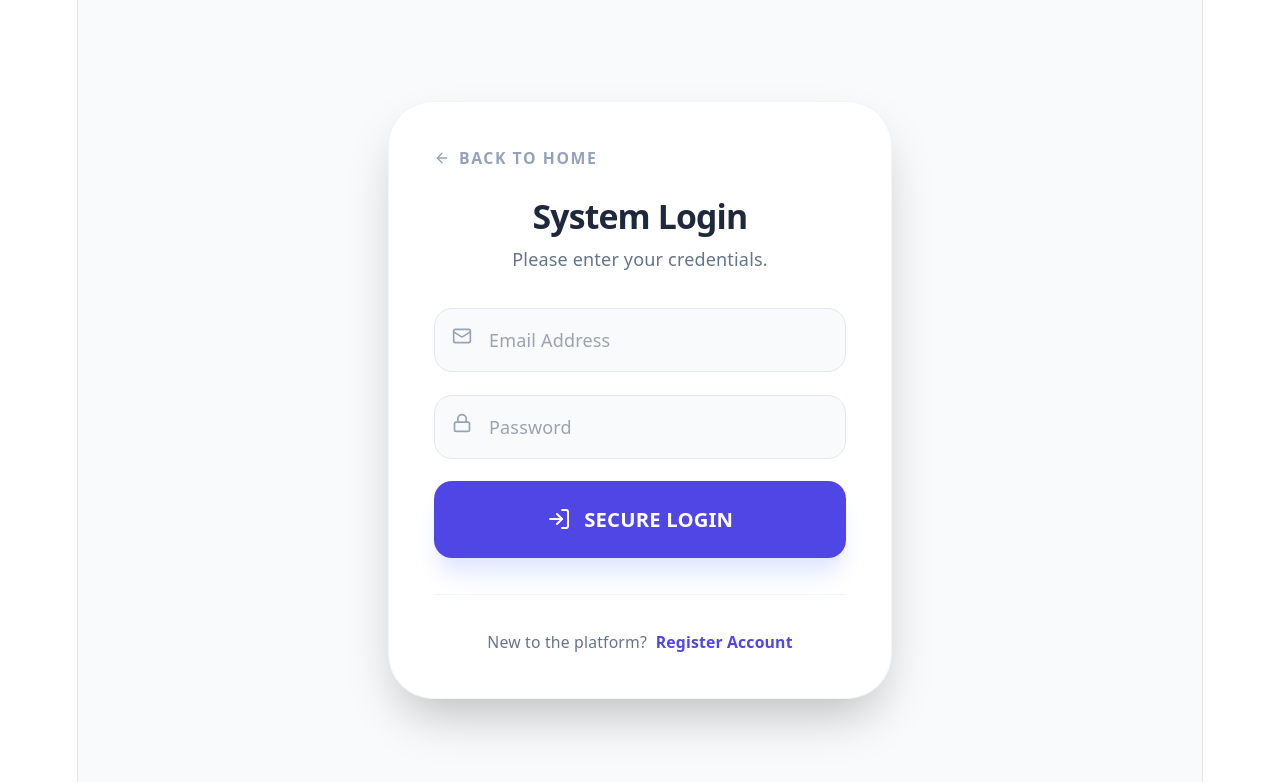
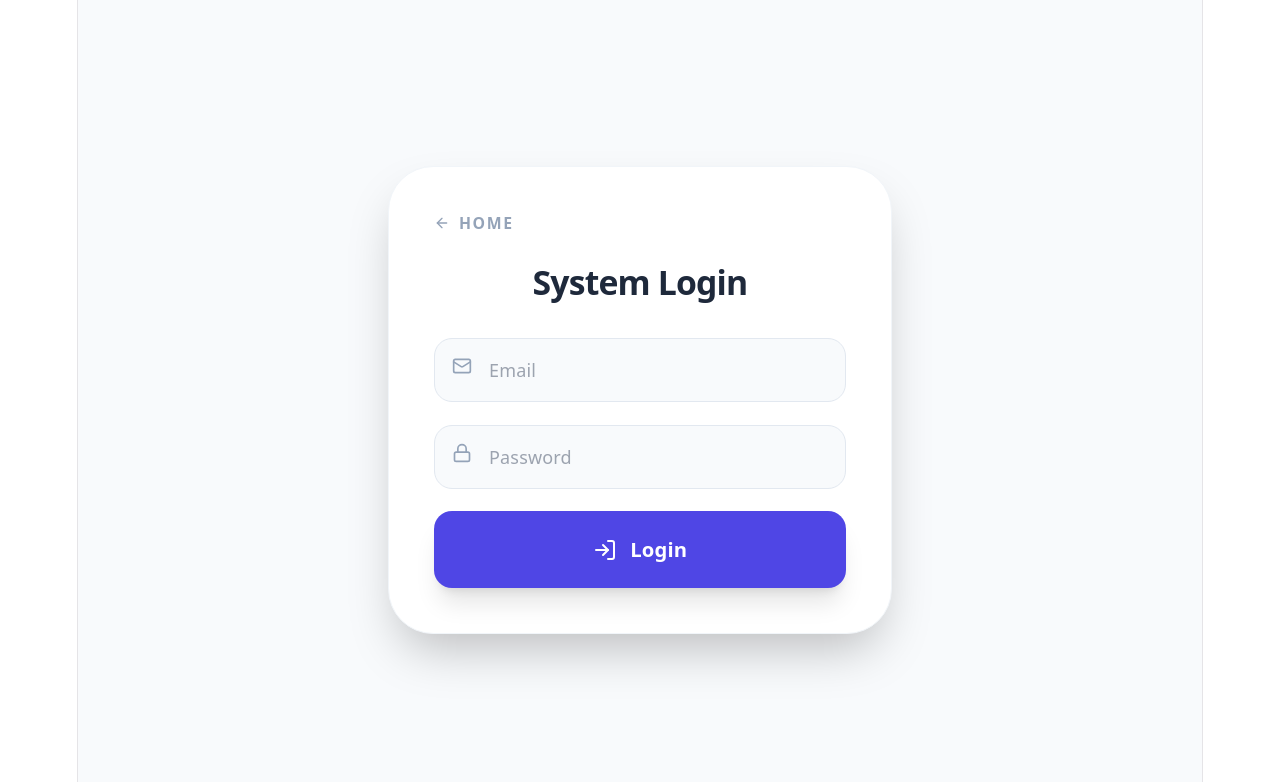
Before and after one commit to balaji1016-gif/HealthAI, a React (Vite) app in the folder healthcare-frontend/: page /login in a window 1280 px wide. Shown: the top 782 px of the page. Built offline with nearby package versions, Linux system fonts and the light colour scheme.

Commit message:
Update AuthLogin.jsx

```diff
--- a/healthcare-frontend/src/pages/AuthLogin.jsx
+++ b/healthcare-frontend/src/pages/AuthLogin.jsx
@@ -16,30 +16,28 @@ const AuthLogin = () => {
     try {
       const res = await login(formData);
 
-      // Your Java backend returns the Patient object directly in res.data
       if (res.data && res.data.email) {
         const user = res.data;
-        const role = user.role; // Extract role (DOCTOR or PATIENT)
+        // Convert to uppercase to match App.jsx ProtectedRoute expectations
+        const role = user.role ? user.role.toUpperCase() : 'PATIENT';
 
-        // 1. Save data exactly how App.jsx ProtectedRoute expects it
         localStorage.setItem('user', JSON.stringify(user));
         localStorage.setItem('role', role);
         localStorage.setItem('token', 'authenticated_session_active');
 
-        toast.success(`Welcome, ${user.name || 'User'}`);
+        toast.success(`Access Granted: Dr. ${user.name || 'User'}`);
 
-        // 2. Navigation - Matching the paths in your App.jsx exactly
+        // Navigation matching App.jsx paths exactly
         if (role === 'DOCTOR') {
           navigate('/doctor-dashboard');
         } else {
           navigate('/patient-dashboard');
         }
       } else {
-        toast.error("Login failed: Unexpected data format from server.");
+        toast.error("Login failed: User data missing.");
       }
     } catch (err) {
       console.error("Login Error:", err);
-      // Handle Spring Boot string response or generic error
       const errorMsg = typeof err.response?.data === 'string'
         ? err.response.data
         : "Invalid email or password.";
@@ -56,20 +54,17 @@ const AuthLogin = () => {
           onClick={() => navigate('/')}
           className="mb-6 flex items-center gap-2 text-slate-400 hover:text-indigo-600 transition-colors font-bold text-sm uppercase tracking-widest"
         >
-          <ArrowLeft size={16} /> Back to Home
+          <ArrowLeft size={16} /> Home
         </button>
 
-        <div className="mb-8">
-          <h2 className="text-3xl font-black text-slate-800 mb-2 tracking-tight">System Login</h2>
-          <p className="text-slate-500 font-medium">Please enter your credentials.</p>
-        </div>
+        <h2 className="text-3xl font-black text-slate-800 mb-8 tracking-tight">System Login</h2>
 
         <form onSubmit={handleLogin} className="space-y-5">
           <div className="relative">
             <Mail className="absolute left-4 top-4 text-slate-400" size={20} />
             <input
               type="email"
-              placeholder="Email Address"
+              placeholder="Email"
               required
               className="w-full pl-12 pr-4 py-4 bg-slate-50 border border-slate-200 rounded-2xl focus:ring-2 focus:ring-indigo-500 outline-none transition-all font-medium"
               onChange={(e) => setFormData({ ...formData, email: e.target.value })}
@@ -90,20 +85,11 @@ const AuthLogin = () => {
           <button
             type="submit"
             disabled={loading}
-            className="w-full py-5 bg-indigo-600 text-white rounded-2xl font-black text-lg shadow-xl shadow-indigo-100 hover:bg-indigo-700 transition-all active:scale-95 flex items-center justify-center gap-3 mt-4"
+            className="w-full py-5 bg-indigo-600 text-white rounded-2xl font-black text-lg shadow-xl hover:bg-indigo-700 transition-all active:scale-95 flex items-center justify-center gap-3"
           >
-            {loading ? "AUTHENTICATING..." : <><LogIn size={24} /> SECURE LOGIN</>}
+            {loading ? "AUTHENTICATING..." : <><LogIn size={24} /> Login</>}
           </button>
         </form>
-
-        <div className="mt-8 pt-8 border-t border-slate-100 text-center">
-          <p className="text-slate-500 text-sm font-medium">
-            New to the platform?{' '}
-            <button onClick={() => navigate('/register')} className="text-indigo-600 font-black hover:underline ml-1">
-              Register Account
-            </button>
-          </p>
-        </div>
       </div>
     </div>
   );
```
